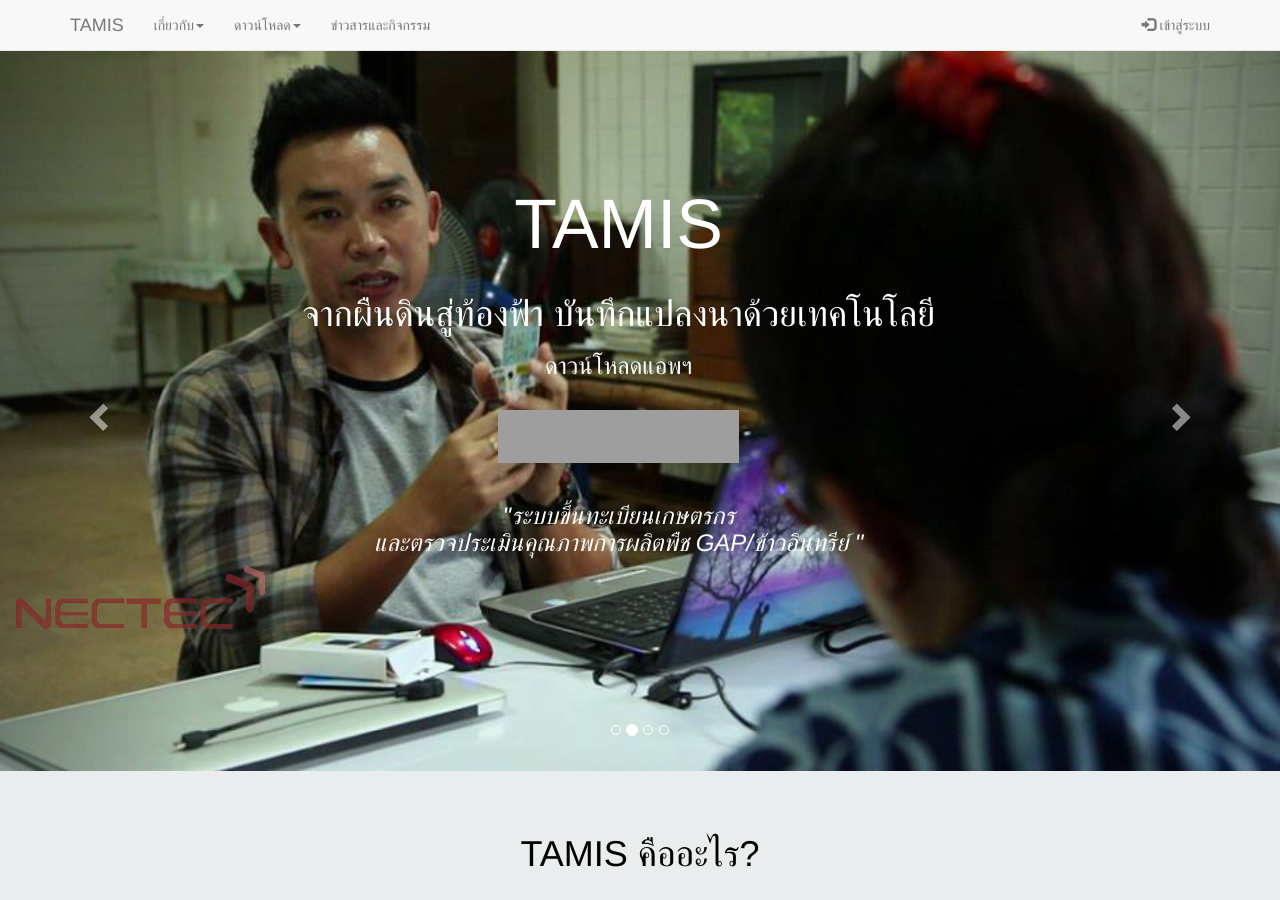
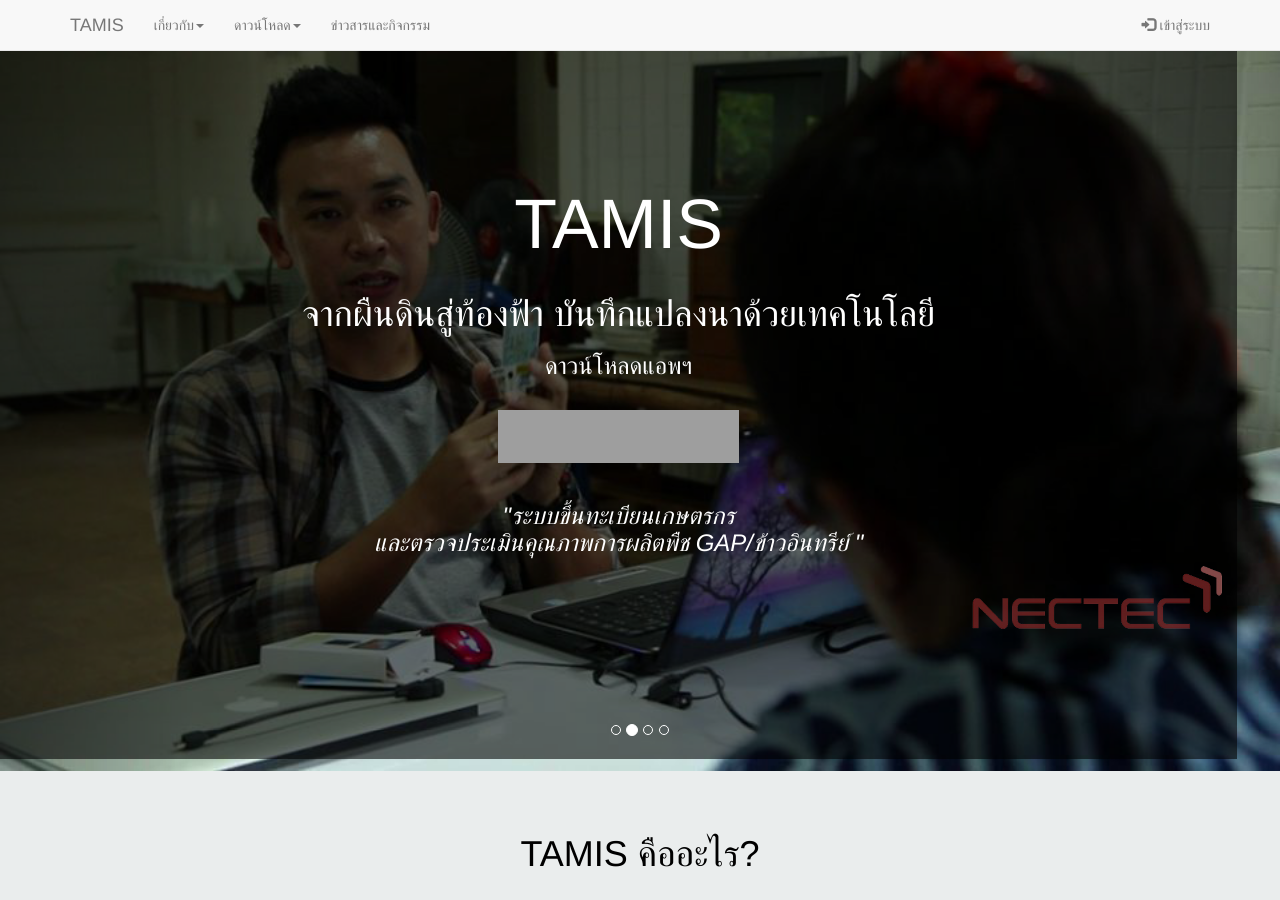
Before and after one commit to Acherrylp/Acherry.github.io, a Jekyll site: the page built from home.html, in a window 1280 px wide and 900 px high. Built offline with Jekyll 4.4.1, drawn with Linux system fonts in a browser that asks for light colours; nearby versions of some CDN libraries; grey boxes are pictures that could not be loaded.

Commit message:
ทำรูปสไลด์

```diff
--- a/home.html
+++ b/home.html
@@ -16,7 +16,7 @@
 
 .center{
   display: block;
-    margin: 0 auto;
+  margin: 0 auto;
 }
 .li {
     padding:5px 15px;
@@ -164,7 +164,7 @@
 .nectec {
     opacity: 0.7;
     filter: alpha(opacity=30); /* For IE8 and earlier */
-    float: left;
+    float: right;
 }
 .main-text
 {
@@ -182,10 +182,14 @@
   padding-top: 10%;
 
 }
+.sd{
+  padding-bottom: 9.9%;
+
+}
 </style>
 
 
-<div id="myCarousel" class="carousel slide" data-ride="carousel">
+<div id="myCarousel" class="carousel slide " data-ride="carousel">
   <!-- Indicators -->
   <ol class="carousel-indicators">
     <li data-target="#myCarousel" data-slide-to="0" class="active"></li>
@@ -196,53 +200,52 @@
 
   <!-- Wrapper for slides -->
   <div class="carousel-inner" role="listbox">
-    <div class="item active ">
-      <img  src="pics/slide/tamis1.jpg" alt="Chania" width="460px" height="345px">
+    <div class="item active">
+      <img src="pics/slide/tamis1.jpg" alt="slidepics" width="460px" height="345px">
     </div>
 
-    <div class="item">
-      <img  src="pics/slide/tamis2.jpg" alt="Chania" width="460px" height="345px">
+    <div class="item ">
+      <img  src="pics/slide/tamis2.jpg" alt="slidepics" width="460px" height="345px">
     </div>
 
-    <div class="item">
-      <img src="pics/slide/tamis6.jpg" alt="Flower" width="460px" height="345px">
+    <div class="item ">
+      <img src="pics/slide/tamis6.jpg" alt="slidepics" width="460px" height="345px">
     </div>
 
-    <div class="item">
-      <img src="pics/slide/Attach.jpg" alt="Flower" width="460px" height="345px">
+    <div class="item ">
+      <img src="pics/slide/tamis5-1.jpg" alt="slidepics" width="460px" height="345px">
     </div>
 
-    <div class="item">
-      <img src="pics/slide/Attach2.jpg" alt="Flower" width="460px" height="345px">
+    <div class="item ">
+      <img src="pics/slide/Attach2.jpg" alt="slidepics" width="460px" height="345px">
     </div>
   </div>
 
   <!-- Left and right controls -->
-  <a class="left carousel-control" href="#myCarousel" role="button" data-slide="prev">
-    <span class="glyphicon glyphicon-chevron-left" aria-hidden="true"></span>
-    <span class="sr-only">Previous</span>
+  <a class="left carousel-control " href="#myCarousel" role="button" data-slide="prev">
+
   </a>
-  <a class="right carousel-control" href="#myCarousel" role="button" data-slide="next">
-    <span class="glyphicon glyphicon-chevron-right" aria-hidden="true"></span>
-    <span class="sr-only">Next</span>
+  <a class="right carousel-control " href="#myCarousel" role="button" data-slide="next">
+
   </a>
 </div>
 
-          <div class="main-text hidden-xs">
-              <div class="col-md-12 text-center">
+          <div class=" main-text hidden-xs shadow sd" >
+              <div class="col-md-12 col-sm-12 text-center">
                 <div class="font1">TAMIS</div>
 
                     <h1 class="cnt">จากผืนดินสู่ท้องฟ้า บันทึกแปลงนาด้วยเทคโนโลยี</h1>
                 <h3 class="cnt">ดาวน์โหลดแอพฯ</h3><br>
                 <a href="https://play.google.com/store/apps/details?id=th.in.tamis.app" target="_blank">
-                    <img class="center" src="https://play.google.com/intl/en_us/badges/images/generic/en_badge_web_generic.png" width="20%" alt="ImageTamis">
+                    <img class="center" src="https://play.google.com/intl/en_us/badges/images/generic/en_badge_web_generic.png" width="20%"he alt="ImageTamis">
                 </a><br>
                 <h3 class="cnt"> <i>"ระบบขึ้นทะเบียนเกษตรกร<br>
                     และตรวจประเมินคุณภาพการผลิตพืช GAP/ข้าวอินทรีย์ "</i></h3>
                     <img class="nectec" src="pics/Nectec_logo-1.png"width="250" alt="logonectec">
             </div>
+</div>
+</div>
 
-          </div>
 
 
 
```
